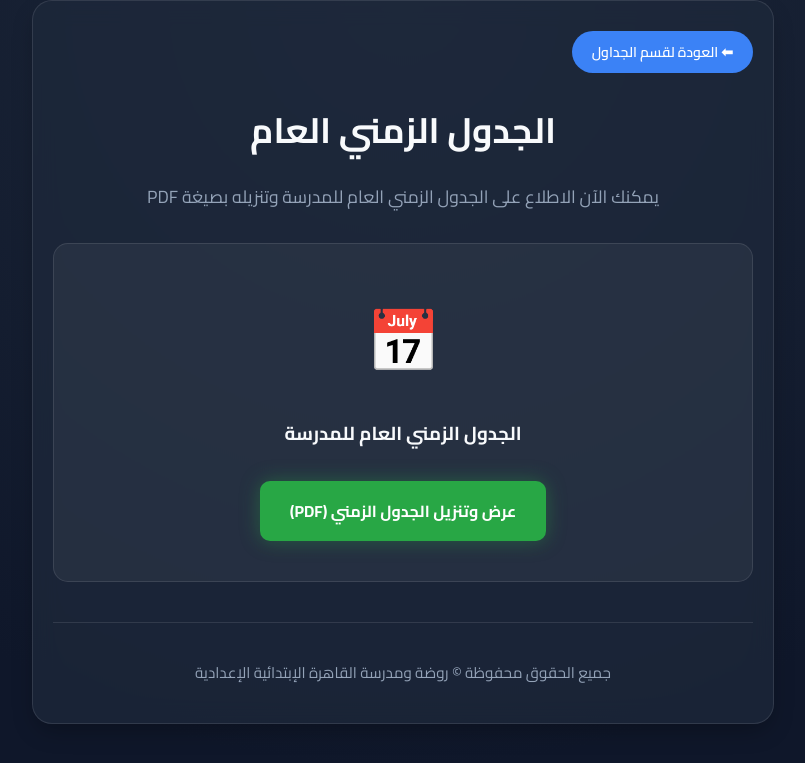
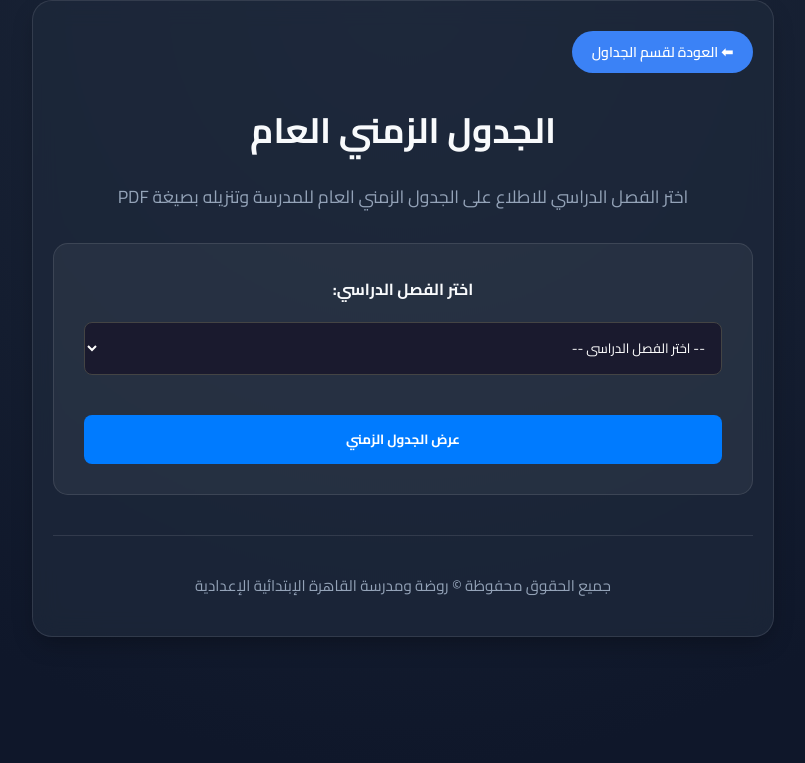
Before and after one commit to CairoSchool/Cairo.School.Platform-Alwakrah, a Flask app: page /exams_timeline/timeline in a window 1280 px wide. Shown: the top 763 px of the page, without its empty margins (237-1042 px from the left). Run offline with Flask 3, Linux system fonts and the light colour scheme.

Commit message:
Add files via upload

```diff
--- a/templates/timeline_view.html
+++ b/templates/timeline_view.html
@@ -15,24 +15,36 @@
 
         <div class="hero-section" style="text-align: center;">
             <h1>الجدول الزمني العام</h1>
-            <p>يمكنك الآن الاطلاع على الجدول الزمني العام للمدرسة وتنزيله بصيغة PDF</p>
+            <p>اختر الفصل الدراسي للاطلاع على الجدول الزمني العام للمدرسة وتنزيله بصيغة PDF</p>
         </div>
 
-        <div class="section-box" style="background: rgba(255, 255, 255, 0.05); padding: 40px; border-radius: 15px; border: 1px solid rgba(255, 255, 255, 0.1); text-align: center;">
+        <!-- فورم اختيار الفصل الدراسي للجدول الزمني -->
+        <div class="section-box" style="background: rgba(255, 255, 255, 0.05); padding: 30px; border-radius: 15px; border: 1px solid rgba(255, 255, 255, 0.1);">
+            <form method="POST" class="selection-form">
+                <div class="form-group" style="margin-bottom: 20px;">
+                    <label for="timeline_term" style="display: block; margin-bottom: 8px; font-weight: bold; color: #f8fafc;">اختر الفصل الدراسي:</label>
+                    <select name="timeline_term" id="timeline_term" required style="width: 100%; padding: 12px; border-radius: 8px; background: #1a1a2e; color: #fff; border: 1px solid #444;">
+                        <option value="">-- اختر الفصل الدراسي --</option>
+                        <option value="term1" {% if selected_term == 'term1' %}selected{% endif %}>الفصل الدراسي الأول</option>
+                        <option value="term2" {% if selected_term == 'term2' %}selected{% endif %}>الفصل الدراسي الثاني</option>
+                    </select>
+                </div>
+                <button type="submit" class="btn" style="width: 100%; padding: 12px; background: #007bff; color: #fff; border: none; border-radius: 8px; font-weight: bold; cursor: pointer;">عرض الجدول الزمني</button>
+            </form>
 
-            <!-- أيقونة تعبيرية شكلها احترافي -->
-            <div style="font-size: 60px; margin-bottom: 20px;">📅</div>
+            {% if error_message %}
+                <div class="error-alert" style="background: rgba(255, 107, 107, 0.15); border: 1px solid #ff6b6b; color: #ff8787; padding: 15px; border-radius: 12px; margin-top: 20px; text-align: center; font-weight: 600;">
+                    <span>{{ error_message }}</span>
+                </div>
+            {% endif %}
 
-            <h3 style="margin-bottom: 20px; color: #f8fafc;">الجدول الزمني العام للمدرسة</h3>
-
-            <!-- زر عرض وتنزيل الـ PDF المباشر -->
-            <div class="success-box" style="margin-top: 20px;">
-                <!-- استبدل "YOUR_FILE_ID" بمعرف ملف الـ PDF الخاص بك من جوجل درايف أو الـ Route المناسب -->
-                <a href="/drive/file/TIMELINE_FILE_ID" target="_blank" class="btn" style="display: inline-block; padding: 15px 30px; background: #28a745; color: #fff; border-radius: 10px; text-decoration: none; font-weight: bold; font-size: 16px; box-shadow: 0 0 20px rgba(40, 167, 69, 0.4);">
-                    عرض وتنزيل الجدول الزمني (PDF)
-                </a>
-            </div>
-
+            {% if file_id %}
+                <div class="success-box" style="margin-top: 25px; text-align: center;">
+                    <a href="{{ url_for('serve_drive_file', file_id=file_id) }}" target="_blank" class="btn" style="display: inline-block; padding: 12px 25px; background: #28a745; color: #fff; border-radius: 8px; text-decoration: none; font-weight: bold; box-shadow: 0 0 15px rgba(40, 167, 69, 0.5);">
+                        عرض وتنزيل الجدول الزمني (PDF) 📄
+                    </a>
+                </div>
+            {% endif %}
         </div>
 
         <div class="footer-copyright" style="text-align: center; margin-top: 40px;">
```
